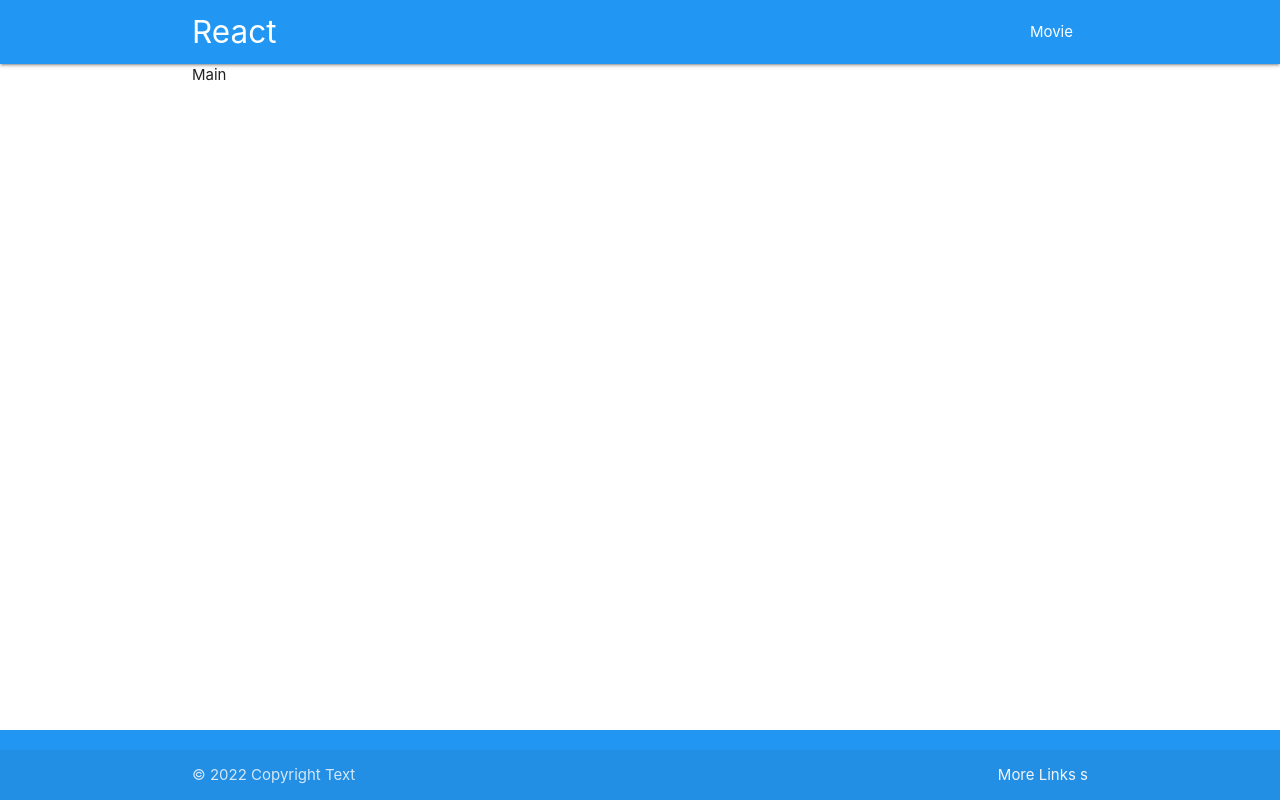
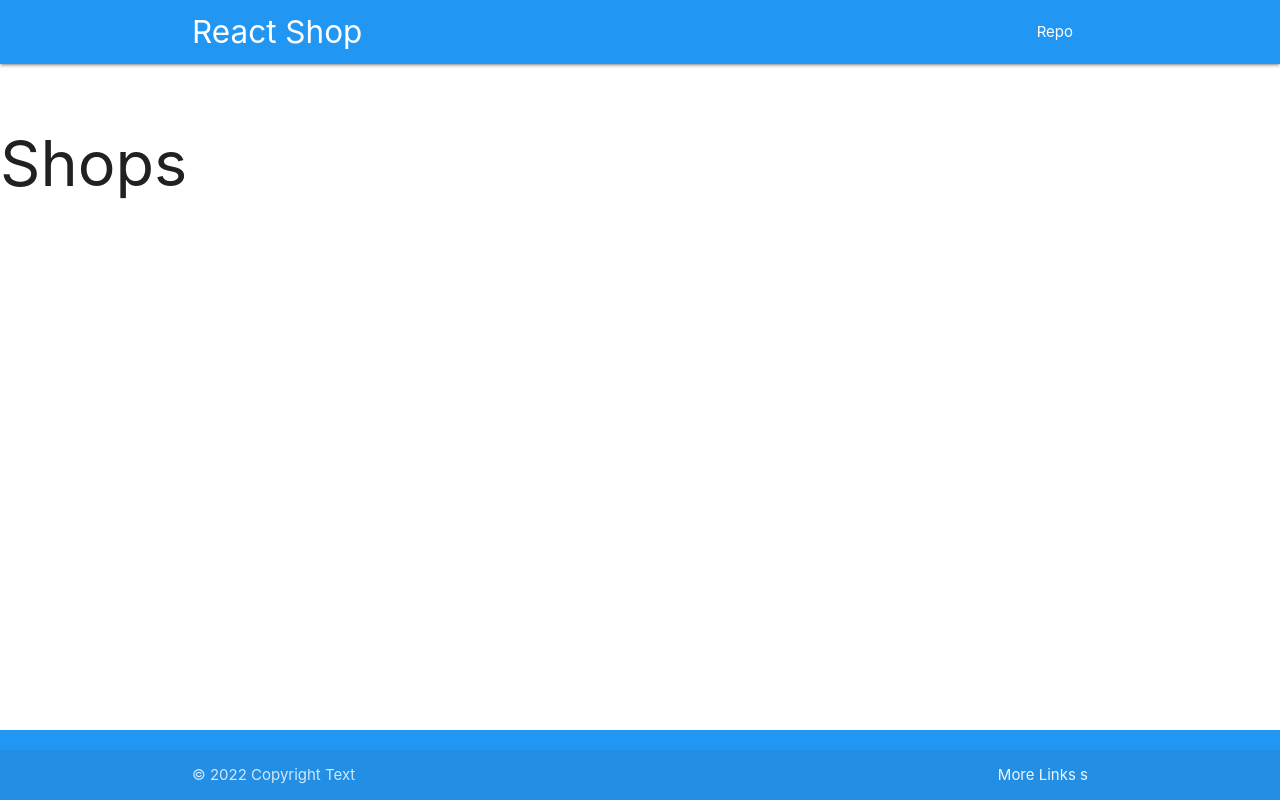
Before and after one commit to shakhzodbekbobobekov/popopasd, a React (Create React App) app: page / in a window 1280 px wide. Built offline with nearby package versions, Linux system fonts and the light colour scheme; no server answers.

Commit message:
Added new components and API url

```diff
--- a/public/index.html
+++ b/public/index.html
@@ -7,6 +7,11 @@
       rel="stylesheet"
       href="https://cdnjs.cloudflare.com/ajax/libs/materialize/1.0.0/css/materialize.min.css"
     />
+    <link
+      href="https://fonts.googleapis.com/icon?family=Material+Icons"
+      rel="stylesheet"
+    />
+
     <title>Movie App</title>
   </head>
   <body>
--- a/src/App.css
+++ b/src/App.css
@@ -1,3 +1,10 @@
-.contain {
+.content {
   min-height: calc(100vh - 64px - 70px);
+  padding: 1.5rem 0;
 }
+
+.goods {
+  display: grid;
+  grid-template-columns: repeat(auto-fill, minmax(250px, 1fr));
+  grid-gap: 1rem;
+}
--- a/src/App.js
+++ b/src/App.js
@@ -1,7 +1,7 @@
 import React from "react";
 import Header from "./layout/Header";
 import Footer from "./layout/Footer";
-import Main from "./layout/Main";
+import Shop from "./components/Shop";
 
 // style App.css
 import "./App.css";
@@ -10,7 +10,7 @@ function App() {
   return (
     <div>
       <Header />
-      <Main />
+      <Shop />
       <Footer />
     </div>
   );
--- /dev/null
+++ b/src/components/Shop.js
@@ -0,0 +1,13 @@
+import { useState, useEffect } from "react";
+import { API_KEY, API_URL } from "./config";
+import React from "react";
+
+function Shop() {
+  return (
+    <div className="content">
+      <h1>Shops</h1>
+    </div>
+  );
+}
+
+export default Shop;
--- /dev/null
+++ b/src/components/config.js
@@ -0,0 +1,4 @@
+const API_URL = "https://fortniteapi.io/v1/shop?lang=en";
+const API_KEY = "21230d3e-8fc75de3-22120ec5-efa210af";
+
+export { API_URL, API_KEY };
--- a/src/layout/Header.js
+++ b/src/layout/Header.js
@@ -5,11 +5,11 @@ function Header() {
     <nav className="#2196f3 blue">
       <div className="nav-wrapper container ">
         <a href="#" className="brand-logo">
-          React
+          React Shop
         </a>
         <ul id="nav-mobile" className="right hide-on-med-and-down">
           <li>
-            <a href="sass.html">Movie</a>
+            <a href="#">Repo</a>
           </li>
         </ul>
       </div>
--- a/src/layout/Main.js
+++ b/src/layout/Main.js
@@ -1,16 +1,7 @@
-import React, { useEffect, useState } from "react";
+import Movies from "../components/Movies";
 
 function Main() {
-  const [data, setData] = useState();
-
-  useEffect(() => {
-    fetch("https://www.omdbapi.com/?apikey=329ffa13&s=panda")
-      .then((response) => response.json())
-      .then((data) => setData(data));
-  }, [setData]);
-
-  console.log(data);
-  return <div className="contain container ">Main</div>;
+  return <div className="contain container "></div>;
 }
 
 export default Main;
```
Also changed, not shown: src/components/Movie.js (deleted, +0 -20 lines), src/components/Movies.js (+11 -2 lines).
